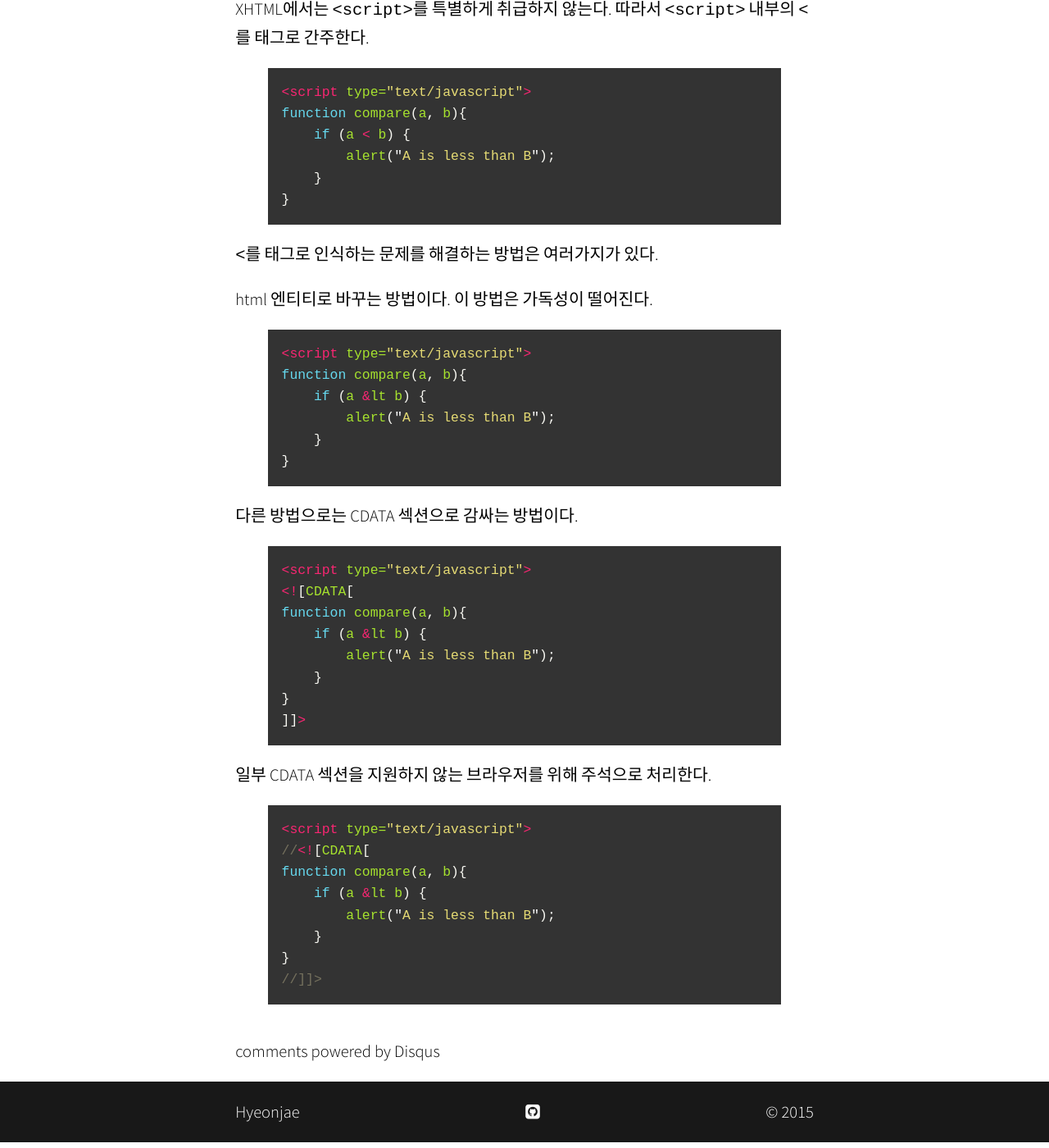
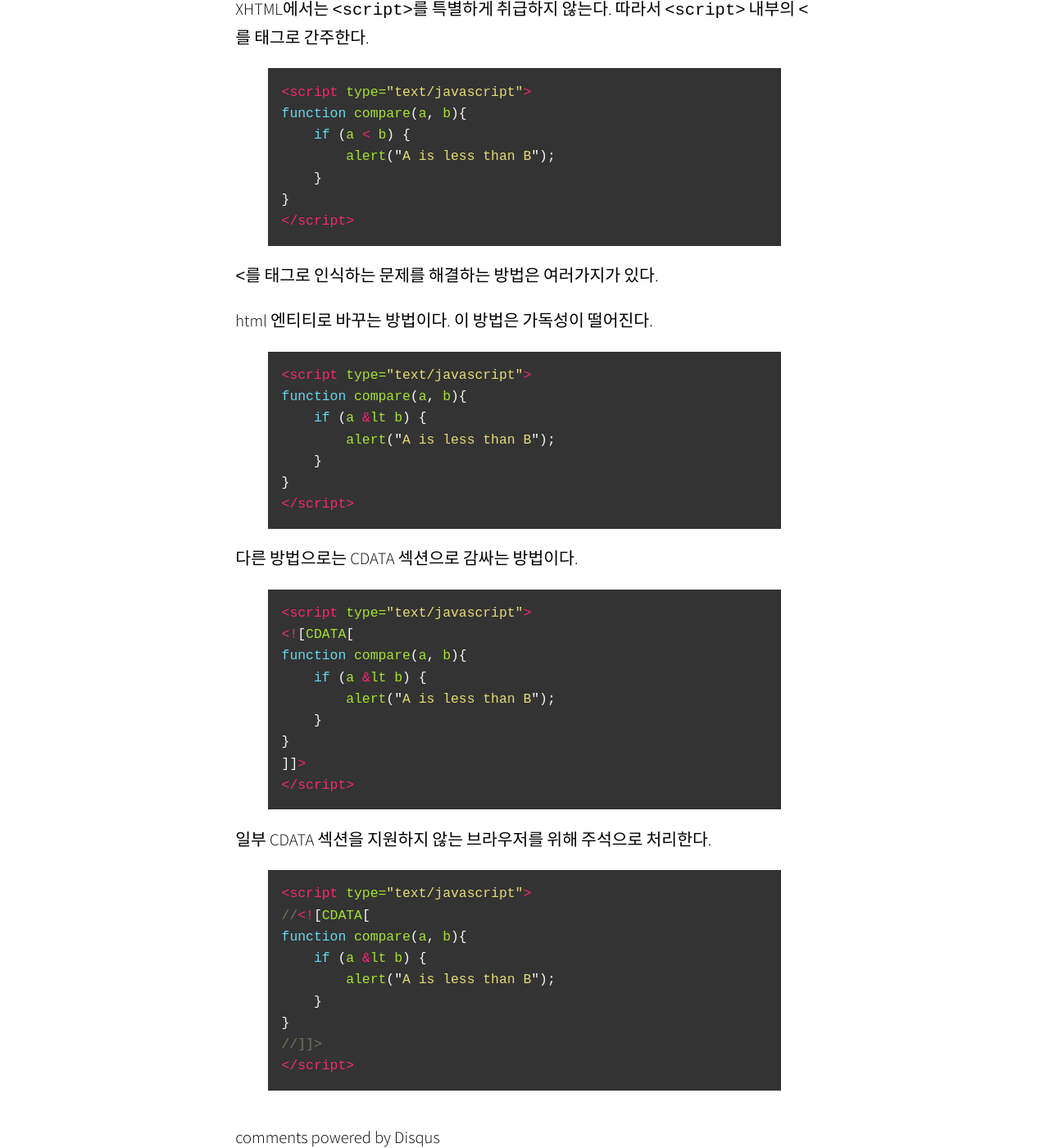
Before and after one commit to hyeonjae/hyeonjae.github.io.archive, a Jekyll site: the page built from _posts/2015-03-04-javascript-study-1.md, in a window 1280 px wide and 1400 px high, scrolled down 3389 px. Shown: the whole window at 82% size. Built offline with Jekyll 4.4.1, drawn with Linux system fonts in a browser that asks for light colours; nearby versions of some CDN libraries; some web fonts are replaced; comment, search, counter and statistics services are not loaded; part of the change alters nothing that is shown.

Commit message:
no message

```diff
--- a/_posts/2015-03-04-javascript-study-1.md
+++ b/_posts/2015-03-04-javascript-study-1.md
@@ -121,6 +121,7 @@ function compare(a, b){
         alert("A is less than B");
     }
 }
+</script>
 {% endhighlight %}
 
 `<`를 태그로 인식하는 문제를 해결하는 방법은 여러가지가 있다.
@@ -133,6 +134,7 @@ function compare(a, b){
         alert("A is less than B");
     }
 }
+</script>
 {% endhighlight %}
 
 다른 방법으로는 CDATA 섹션으로 감싸는 방법이다.
@@ -145,6 +147,7 @@ function compare(a, b){
     }
 }
 ]]>
+</script>
 {% endhighlight %}
 
 일부 CDATA 섹션을 지원하지 않는 브라우저를 위해 주석으로 처리한다.
@@ -158,4 +161,5 @@ function compare(a, b){
     }
 }
 //]]>
+</script>
 {% endhighlight %}
```
